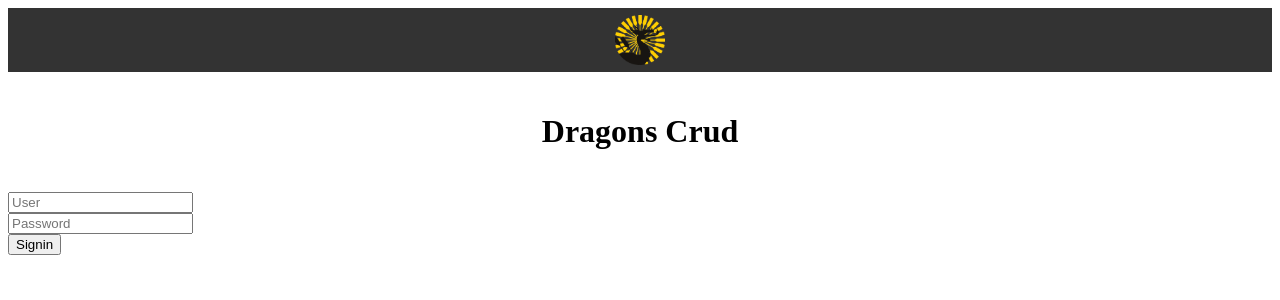
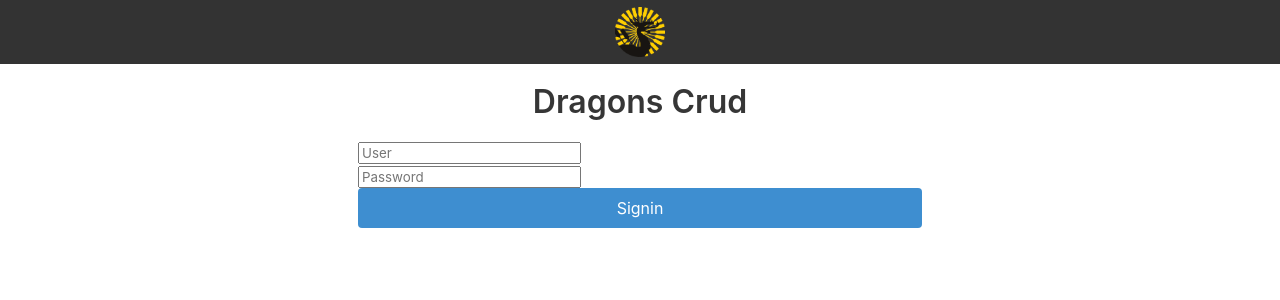
Before and after one commit to TiagoAMarek/dragons-crud, an Angular app: page / in a window 1280 px wide. Shown: the top 300 px of the page. Built offline with nearby package versions, Linux system fonts and the light colour scheme.

Commit message:
Add bulma basic css into globals

```diff
--- a/src/styles.scss
+++ b/src/styles.scss
@@ -1 +1,5 @@
 /* You can add global styles to this file, and also import other style files */
+@import '~bulma/sass/utilities/_all';
+@import '~bulma/sass/base/_all';
+@import '~bulma/sass/elements/_all';
+@import '~bulma/sass/grid/_all';
```
